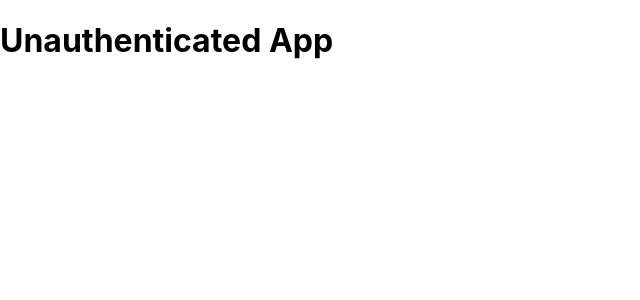
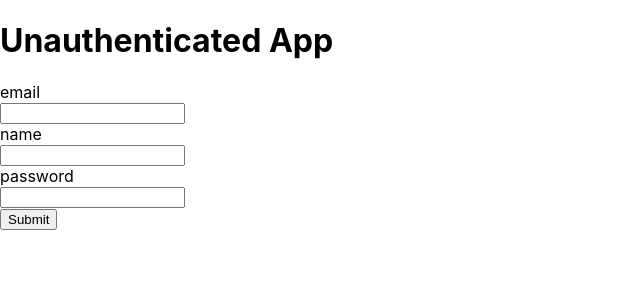
Before and after one commit to psk-flower-shop/ui, a React (Create React App) app in the folder flower-shop-ui/: page /register in a window 1280 px wide. Before the commit this address had no page. Shown: the top 300 px of the page, without its empty margins (0-640 px from the left). Built offline with nearby package versions, Linux system fonts and the light colour scheme.

Commit message:
login and register forms

```diff
--- a/flower-shop-ui/package.json
+++ b/flower-shop-ui/package.json
@@ -14,6 +14,7 @@
     "axios": "^0.26.1",
     "react": "^18.0.0",
     "react-dom": "^18.0.0",
+    "react-hook-form": "^7.30.0",
     "react-redux": "^8.0.1",
     "react-router-dom": "^6.3.0",
     "react-scripts": "5.0.1",
--- a/flower-shop-ui/src/context/auth/AuthContext.tsx
+++ b/flower-shop-ui/src/context/auth/AuthContext.tsx
@@ -9,7 +9,7 @@ const AuthContext =
   React.createContext<AuthContextInterface>(authContextDefaults);
 
 const AuthProvider = ({ children }: Props) => {
-  //TODO: code for pre-loading the user's info if we have their token in
+  //TODO: code for pre-loading the user's info if we have their token in local storage
   // const [data, setData] = React.useState<AuthData>({});
   const data = {};
 
--- /dev/null
+++ b/flower-shop-ui/src/features/Auth/Login/Login.tsx
@@ -0,0 +1,32 @@
+import React from "react";
+import { useForm } from "react-hook-form";
+
+const Login = () => {
+  const {
+    register,
+    handleSubmit,
+    formState: { errors },
+  } = useForm();
+
+  const onSubmit = (data: any) => console.log(data);
+
+  return (
+    <form onSubmit={handleSubmit(onSubmit)}>
+      <div>
+        <div>email</div>
+        <input {...register("email", { required: true })} />
+        {errors.email && <span>This field is required</span>}
+      </div>
+
+      <div>
+        <div>password</div>
+        <input {...register("password", { required: true })} type="password" />
+        {errors.password && <span>This field is required</span>}
+      </div>
+
+      <input type="submit" />
+    </form>
+  );
+};
+
+export default Login;
--- /dev/null
+++ b/flower-shop-ui/src/features/Auth/Register/Register.tsx
@@ -0,0 +1,38 @@
+import React from "react";
+import { useForm } from "react-hook-form";
+
+const Register = () => {
+  const {
+    register,
+    handleSubmit,
+    formState: { errors },
+  } = useForm();
+
+  const onSubmit = (data: any) => console.log(data);
+
+  return (
+    <form onSubmit={handleSubmit(onSubmit)}>
+      <div>
+        <div>email</div>
+        <input {...register("email", { required: true })} />
+        {errors.email && <span>This field is required</span>}
+      </div>
+
+      <div>
+        <div>name</div>
+        <input {...register("name", { required: true })} />
+        {errors.email && <span>This field is required</span>}
+      </div>
+
+      <div>
+        <div>password</div>
+        <input {...register("password", { required: true })} type="password" />
+        {errors.password && <span>This field is required</span>}
+      </div>
+
+      <input type="submit" />
+    </form>
+  );
+};
+
+export default Register;
--- /dev/null
+++ b/flower-shop-ui/src/features/Auth/index.tsx
@@ -0,0 +1,4 @@
+import Login from "./Login/Login";
+import Register from "./Register/Register";
+
+export { Login, Register };
--- a/flower-shop-ui/src/routes/authenticated/AuthenticatedRoutes.tsx
+++ b/flower-shop-ui/src/routes/authenticated/AuthenticatedRoutes.tsx
@@ -8,8 +8,9 @@ const AuthenticatedRoutes = () => {
     <div>
       <h1>Authenticated App</h1>
       <Routes>
-        <Route path="/homepage" element={<Homepage />}></Route>
-        <Route path="/shop" element={<Shop />}></Route>
+        <Route path="/" element={<Homepage />} />
+        <Route path="/shop" element={<Shop />} />
+        <Route path="*" element={<div>not found</div>} />
       </Routes>
     </div>
   );
--- a/flower-shop-ui/src/routes/unauthenticated/UnauthenticatedRoutes.tsx
+++ b/flower-shop-ui/src/routes/unauthenticated/UnauthenticatedRoutes.tsx
@@ -1,13 +1,17 @@
 import React from "react";
 import { Routes, Route } from "react-router-dom";
 import Homepage from "features/Homepage";
+import { Login, Register } from "features/Auth";
 
 const UnauthenticatedRoutes = () => {
   return (
     <div>
       <h1>Unauthenticated App</h1>
       <Routes>
-        <Route path="/homepage" element={<Homepage />}></Route>
+        <Route path="/" element={<Homepage />} />
+        <Route path="/login" element={<Login />} />
+        <Route path="/register" element={<Register />} />
+        <Route path="*" element={<div>not found</div>} />
       </Routes>
     </div>
   );
```
Also changed, not shown: 1 other file (tests, documents, lock files or other folders).
